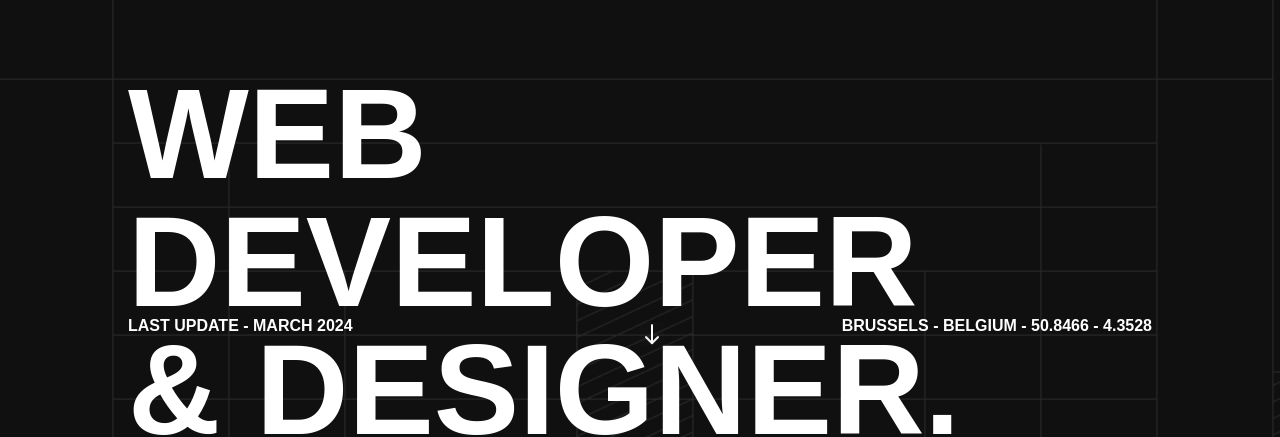
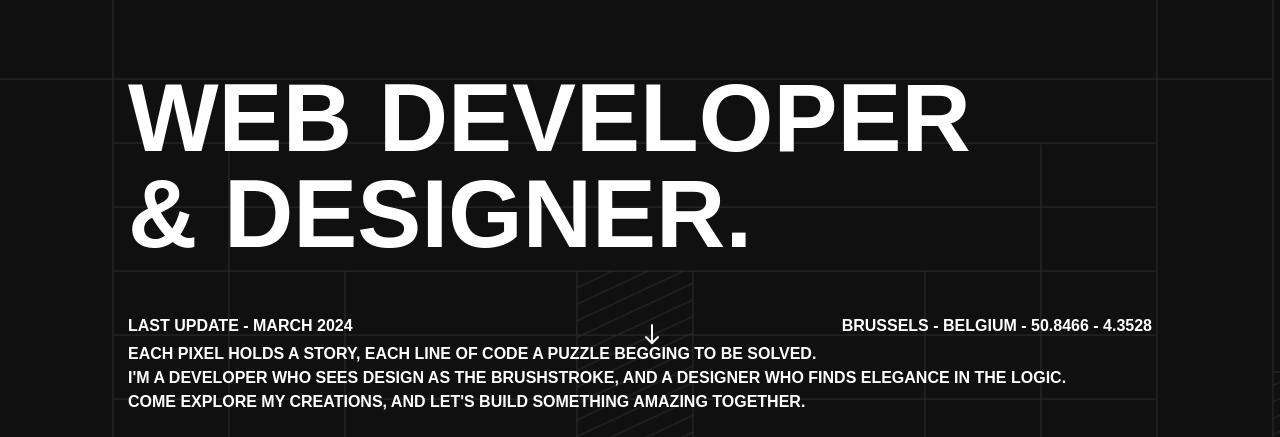
Before and after one commit to SolaKabuta/portfolio_final, a React (Vite) app: page / in a window 1280 px wide. Shown: the part 408-845 px from the top of the page. Built offline with nearby package versions, Linux system fonts and the light colour scheme.

Commit message:
feat: lazy loading components

```diff
--- a/src/App.tsx
+++ b/src/App.tsx
@@ -1,41 +1,34 @@
-// import { useState } from 'react'
-// import { BrowserRouter, Route, Routes } from "react-router-dom";
+import React, { Suspense } from 'react';
+import { MouseTrail } from "@stichiboi/react-elegant-mouse-trail";
+import './App.css';
+import Navbar from './components/UI/Navbar/Navbar';
+import logo from './assets/icons/logo/logo_white.svg'
 
-// Mouse trail
-import { MouseTrail } from "@stichiboi/react-elegant-mouse-trail";
-
-
-import './App.css'
-import HomePage from "./pages/Home/HomePage.tsx";
-import Navbar from "./components/UI/Navbar/Navbar.tsx";
-import Work from "./pages/Work/Work.tsx";
-import About from "./pages/About/About.tsx";
-import Contact from "./pages/Contact/Contact.tsx";
-import HorizontalScrollCarousel from "./components/Features/WorkCarousel/HorizontalScrollCarousel.tsx";
-// import Footer from "./components/Footer.tsx";
-// import Home_btn from "./components/home_btn.tsx";
+// Lazy load components
+const LazyHomePage = React.lazy(() => import('./pages/Home/HomePage'));
+const LazyWork = React.lazy(() => import('./pages/Work/Work'));
+const LazyAbout = React.lazy(() => import('./pages/About/About'));
+const LazyContact = React.lazy(() => import('./pages/Contact/Contact'));
+const LazyHorizontalScrollCarousel = React.lazy(() => import('./components/Features/WorkCarousel/HorizontalScrollCarousel'));
 
 function App() {
-  // const [count, setCount] = useState(0)
-
-  return (
-    <>
-        {/*<div*/}
-        {/*        className={'sticky'}>*/}
-        {/*        <Home_btn/>*/}
-        {/*</div>*/}
-        <div
-            className={'nocursor'}>
-            <MouseTrail className={'mix-blend-difference'} strokeColor={"#ff5722"} lineWidthStart={20} lag={0.7} lineDuration={2}/>
-            <Navbar/>
-            <HomePage/>
-            <Work/>
-            <HorizontalScrollCarousel/>
-            <About/>
-            <Contact/>
-        </div>
-    </>
-  )
+    return (
+        <>
+            <div className="nocursor">
+                {/* Suspense component to display a fallback while components are loading */}
+                <Suspense fallback={<div className={'w-screen h-screen grid place-content-center  animate-pulse bg-black'}>
+                    <img src={logo} alt=""/></div>}>
+                    <MouseTrail className={'mix-blend-difference'} strokeColor={"#ff5722"} lineWidthStart={20} lag={0.7} lineDuration={2}/>
+                    <Navbar />
+                    <LazyHomePage />
+                    <LazyWork />
+                    <LazyHorizontalScrollCarousel />
+                    <LazyAbout />
+                    <LazyContact />
+                </Suspense>
+            </div>
+        </>
+    );
 }
 
-export default App
+export default App;
--- a/src/pages/Home/HomePage.css
+++ b/src/pages/Home/HomePage.css
@@ -23,7 +23,7 @@ p span {
 }
 
 .main-title, .main-text {
-    @apply text-9xl pb-20 ease-in-out duration-1000 hover:scale-[1.05] hover:-rotate-2
+    @apply text-8xl pb-20 ease-in-out duration-1000 hover:scale-[1.05] hover:-rotate-2
 }
 
 .main-text {
```
Also changed, not shown: robots.txt (added).
